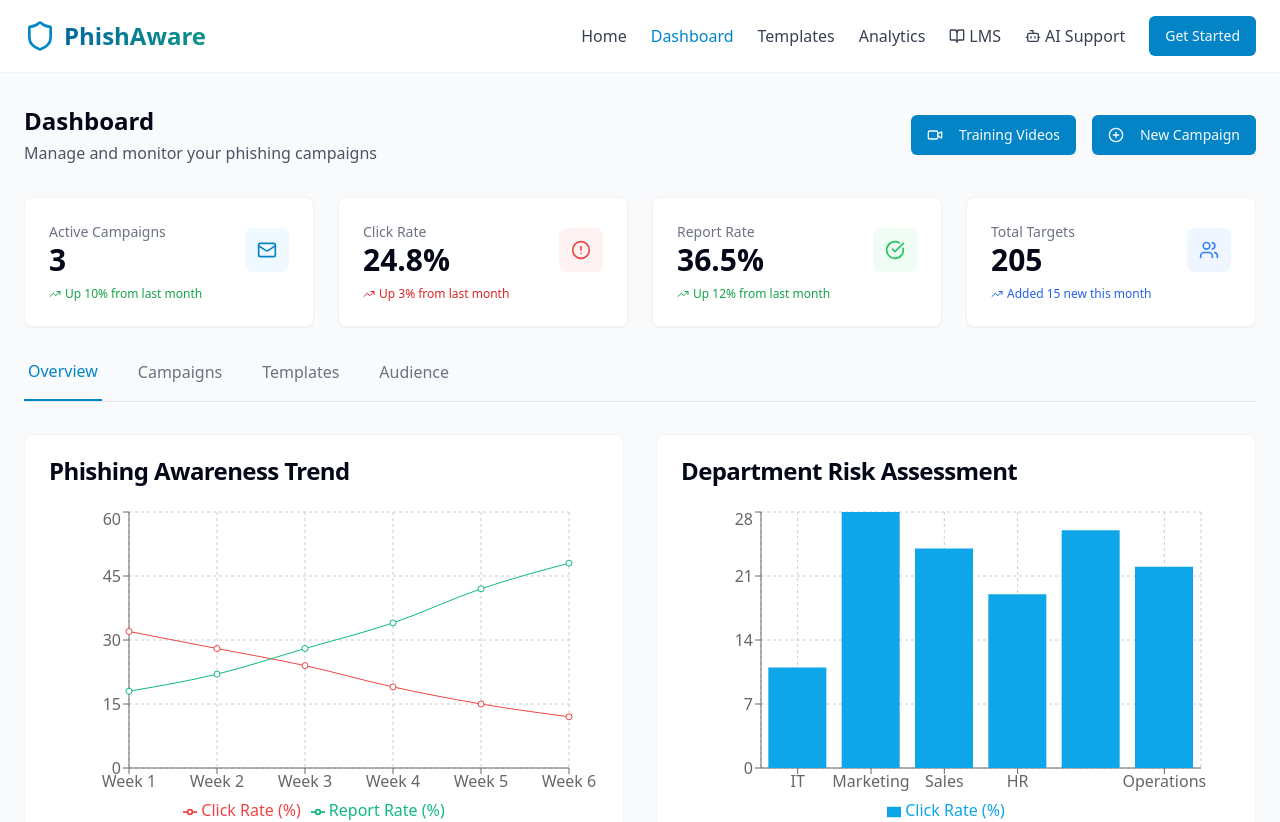
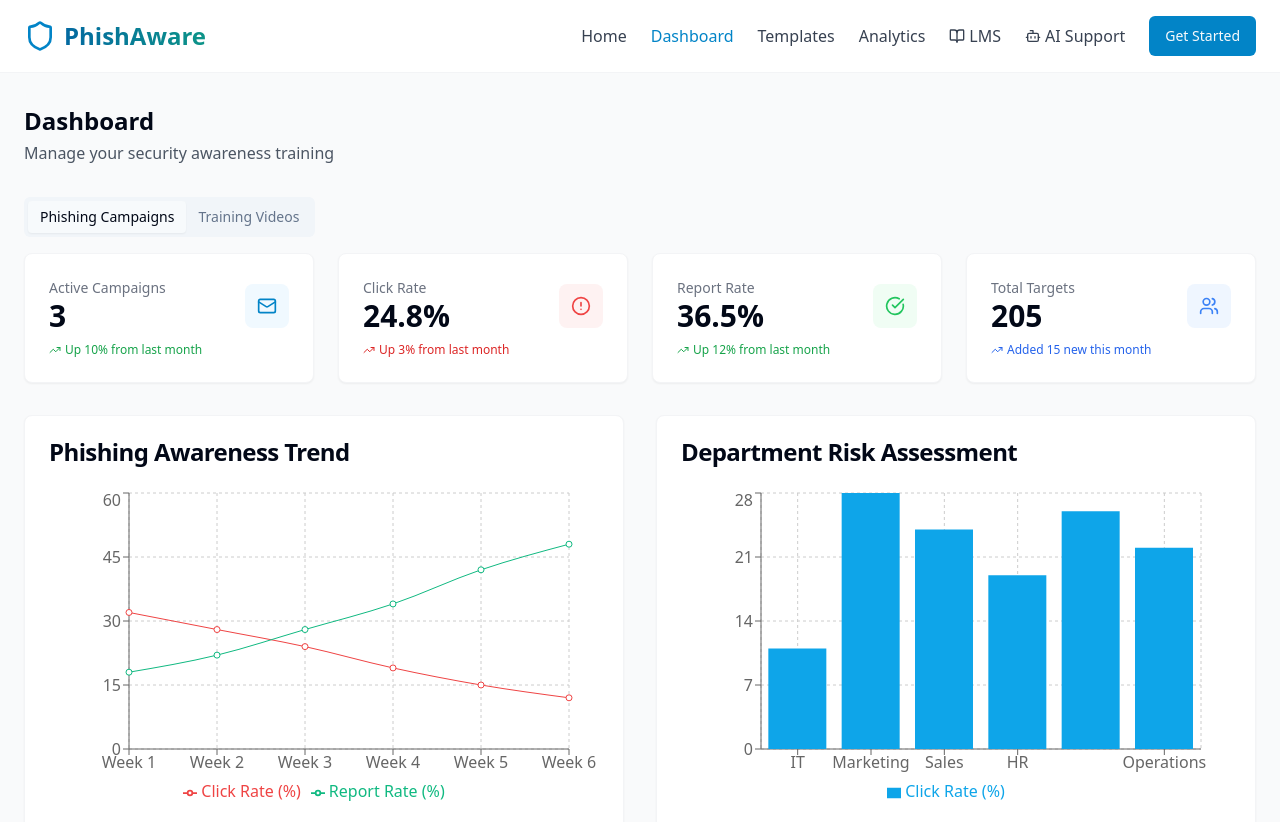
Before and after one commit to ebrahimElzook/phish-aware-academy-11, a React (Vite) app: page /dashboard in a window 1280 px wide. Shown: the top 822 px of the page. Built offline with nearby package versions, Linux system fonts and the light colour scheme.

Commit message:
Refactor: Split tabs and functions
Split the dashboard tabs and functions into separate components.

```diff
--- a/src/pages/Dashboard.tsx
+++ b/src/pages/Dashboard.tsx
@@ -2,6 +2,7 @@ import React, { useState } from 'react';
 import { Link } from 'react-router-dom';
 import { Button } from "@/components/ui/button";
 import { Card, CardContent, CardHeader, CardTitle } from "@/components/ui/card";
+import { Tabs, TabsList, TabsTrigger, TabsContent } from "@/components/ui/tabs";
 import {
   BarChart,
   LineChart,
@@ -70,7 +71,7 @@ const campaigns = [
 ];
 
 const Dashboard = () => {
-  const [activeTab, setActiveTab] = useState('overview');
+  const [activeTab, setActiveTab] = useState('phishing');
 
   return (
     <div className="min-h-screen flex flex-col">
@@ -82,21 +83,17 @@ const Dashboard = () => {
           <div className="flex flex-col md:flex-row justify-between items-start md:items-center mb-8">
             <div>
               <h1 className="text-2xl font-bold mb-1">Dashboard</h1>
-              <p className="text-gray-600">Manage and monitor your phishing campaigns</p>
-            </div>
-            <div className="mt-4 md:mt-0 flex gap-4">
-              <Button asChild className="bg-phish-600 hover:bg-phish-700">
-                <Link to="/lms-campaigns">
-                  <Video className="h-4 w-4 mr-2" />
-                  Training Videos
-                </Link>
-              </Button>
-              <Button className="bg-phish-600 hover:bg-phish-700">
-                <PlusCircle className="h-4 w-4 mr-2" /> New Campaign
-              </Button>
+              <p className="text-gray-600">Manage your security awareness training</p>
             </div>
           </div>
 
+          <Tabs defaultValue="phishing" className="space-y-4">
+            <TabsList>
+              <TabsTrigger value="phishing">Phishing Campaigns</TabsTrigger>
+              <TabsTrigger value="lms">Training Videos</TabsTrigger>
+            </TabsList>
+
+            <TabsContent value="phishing" className="space-y-4">
               {/* Stats Overview */}
               <div className="grid grid-cols-1 md:grid-cols-2 lg:grid-cols-4 gap-6 mb-8">
                 <Card className="border-gray-100">
@@ -172,55 +169,6 @@ const Dashboard = () => {
                 </Card>
               </div>
 
-          {/* Tabs */}
-          <div className="border-b border-gray-200 mb-8">
-            <div className="flex space-x-8">
-              <button
-                onClick={() => setActiveTab('overview')}
-                className={`pb-4 px-1 ${
-                  activeTab === 'overview'
-                    ? 'border-b-2 border-phish-600 text-phish-600'
-                    : 'text-gray-500 hover:text-gray-700'
-                } font-medium`}
-              >
-                Overview
-              </button>
-              <button
-                onClick={() => setActiveTab('campaigns')}
-                className={`pb-4 px-1 ${
-                  activeTab === 'campaigns'
-                    ? 'border-b-2 border-phish-600 text-phish-600'
-                    : 'text-gray-500 hover:text-gray-700'
-                } font-medium`}
-              >
-                Campaigns
-              </button>
-              <button
-                onClick={() => setActiveTab('templates')}
-                className={`pb-4 px-1 ${
-                  activeTab === 'templates'
-                    ? 'border-b-2 border-phish-600 text-phish-600'
-                    : 'text-gray-500 hover:text-gray-700'
-                } font-medium`}
-              >
-                Templates
-              </button>
-              <button
-                onClick={() => setActiveTab('audience')}
-                className={`pb-4 px-1 ${
-                  activeTab === 'audience'
-                    ? 'border-b-2 border-phish-600 text-phish-600'
-                    : 'text-gray-500 hover:text-gray-700'
-                } font-medium`}
-              >
-                Audience
-              </button>
-            </div>
-          </div>
-
-          {/* Content based on active tab */}
-          {activeTab === 'overview' && (
-            <div className="space-y-8">
               {/* Charts */}
               <div className="grid grid-cols-1 lg:grid-cols-2 gap-8">
                 <Card className="border-gray-100">
@@ -342,39 +290,61 @@ const Dashboard = () => {
                   </div>
                 </CardContent>
               </Card>
+            </TabsContent>
+
+            <TabsContent value="lms" className="space-y-4">
+              <div className="grid grid-cols-1 md:grid-cols-2 lg:grid-cols-4 gap-6 mb-8">
+                <Card className="border-gray-100">
+                  <CardContent className="p-6">
+                    <div className="flex items-center justify-between">
+                      <div>
+                        <p className="text-sm font-medium text-gray-500">Active Courses</p>
+                        <p className="text-3xl font-bold">5</p>
                       </div>
-          )}
+                      <div className="bg-blue-50 p-3 rounded-lg">
+                        <Video className="h-5 w-5 text-blue-500" />
+                      </div>
+                    </div>
+                  </CardContent>
+                </Card>
 
-          {/* Simplified placeholder content for other tabs */}
-          {activeTab === 'campaigns' && (
-            <div className="bg-white rounded-lg border border-gray-100 p-8 text-center">
-              <h3 className="text-xl font-semibold mb-2">Campaign Management</h3>
-              <p className="text-gray-600 mb-6">Create and manage your phishing simulation campaigns</p>
-              <Button className="bg-phish-600 hover:bg-phish-700">
-                <PlusCircle className="h-4 w-4 mr-2" /> Create New Campaign
+                <Card className="border-gray-100">
+                  <CardContent className="p-6">
+                    <div className="flex items-center justify-between">
+                      <div>
+                        <p className="text-sm font-medium text-gray-500">Enrolled Users</p>
+                        <p className="text-3xl font-bold">156</p>
+                      </div>
+                      <div className="bg-green-50 p-3 rounded-lg">
+                        <Users className="h-5 w-5 text-green-500" />
+                      </div>
+                    </div>
+                  </CardContent>
+                </Card>
+
+                <Card className="border-gray-100">
+                  <CardContent className="p-6">
+                    <div className="flex items-center justify-between">
+                      <div>
+                        <p className="text-sm font-medium text-gray-500">Completion Rate</p>
+                        <p className="text-3xl font-bold">72%</p>
+                      </div>
+                      <div className="bg-yellow-50 p-3 rounded-lg">
+                        <TrendingUp className="h-5 w-5 text-yellow-500" />
+                      </div>
+                    </div>
+                  </CardContent>
+                </Card>
+
+                <Button asChild className="h-full bg-phish-50 hover:bg-phish-100 text-phish-600">
+                  <Link to="/lms-campaigns" className="flex flex-col items-center justify-center gap-2">
+                    <Video className="h-6 w-6" />
+                    <span>View All Videos</span>
+                  </Link>
                 </Button>
               </div>
-          )}
-
-          {activeTab === 'templates' && (
-            <div className="bg-white rounded-lg border border-gray-100 p-8 text-center">
-              <h3 className="text-xl font-semibold mb-2">Phishing Templates</h3>
-              <p className="text-gray-600 mb-6">Browse and customize phishing email templates</p>
-              <Button className="bg-phish-600 hover:bg-phish-700">
-                <PlusCircle className="h-4 w-4 mr-2" /> Create New Template
-              </Button>
-            </div>
-          )}
-
-          {activeTab === 'audience' && (
-            <div className="bg-white rounded-lg border border-gray-100 p-8 text-center">
-              <h3 className="text-xl font-semibold mb-2">Target Audience</h3>
-              <p className="text-gray-600 mb-6">Manage your target groups and individual recipients</p>
-              <Button className="bg-phish-600 hover:bg-phish-700">
-                <PlusCircle className="h-4 w-4 mr-2" /> Add New Audience
-              </Button>
-            </div>
-          )}
+            </TabsContent>
+          </Tabs>
         </div>
       </div>
 
--- a/src/pages/Templates.tsx
+++ b/src/pages/Templates.tsx
@@ -1,12 +1,13 @@
-import React from 'react';
+import React, { useState } from 'react';
+import { Link } from 'react-router-dom';
 import { Button } from "@/components/ui/button";
 import { Card, CardContent, CardFooter } from "@/components/ui/card";
 import { Input } from "@/components/ui/input";
+import { Tabs, TabsList, TabsTrigger, TabsContent } from "@/components/ui/tabs";
 import { Search, PlusCircle, Mail, CreditCard, Gift, AlertTriangle, FileText, ShieldAlert, Share2, Briefcase } from 'lucide-react';
 import Navbar from '@/components/Navbar';
 import Footer from '@/components/Footer';
 import { useNavigate } from 'react-router-dom';
-import { Link } from 'react-router-dom';
 import Video from '@/components/Video';
 
 // Mock template data
@@ -96,9 +97,9 @@ const difficultyLevels = [
 ];
 
 const Templates = () => {
-  const [searchQuery, setSearchQuery] = React.useState('');
-  const [selectedCategory, setSelectedCategory] = React.useState('All');
-  const [selectedDifficulty, setSelectedDifficulty] = React.useState('All');
+  const [searchQuery, setSearchQuery] = useState('');
+  const [selectedCategory, setSelectedCategory] = useState('All');
+  const [selectedDifficulty, setSelectedDifficulty] = useState('All');
   const navigate = useNavigate();
 
   // Filter templates based on search and filters
@@ -125,26 +126,27 @@ const Templates = () => {
 
       <div className="flex-grow bg-gray-50 py-8 px-6">
         <div className="max-w-7xl mx-auto">
+          <Tabs defaultValue="phishing" className="space-y-4">
+            <TabsList>
+              <TabsTrigger value="phishing">Phishing Templates</TabsTrigger>
+              <TabsTrigger value="lms">Training Videos</TabsTrigger>
+            </TabsList>
+
+            <TabsContent value="phishing">
               {/* Header */}
               <div className="flex flex-col md:flex-row justify-between items-start md:items-center mb-8">
                 <div>
                   <h1 className="text-2xl font-bold mb-1">Phishing Templates</h1>
                   <p className="text-gray-600">Browse and customize templates for your phishing simulations</p>
                 </div>
-            <div className="mt-4 md:mt-0 flex gap-4">
-              <Button asChild variant="outline" className="border-phish-200 hover:bg-phish-50">
-                <Link to="/lms-campaigns">
-                  <Video className="h-4 w-4 mr-2" />
-                  Training Videos
-                </Link>
-              </Button>
+                <div className="mt-4 md:mt-0">
                   <Button className="bg-phish-600 hover:bg-phish-700" onClick={handleCreateTemplate}>
                     <PlusCircle className="h-4 w-4 mr-2" /> Create Custom Template
                   </Button>
                 </div>
               </div>
 
-          {/* Search and Filters */}
+              {/* Search and filters */}
               <div className="bg-white rounded-lg border border-gray-100 p-6 mb-8">
                 <div className="grid grid-cols-1 md:grid-cols-3 gap-4">
                   <div className="relative">
@@ -195,7 +197,7 @@ const Templates = () => {
                 </div>
               </div>
 
-          {/* Templates Grid */}
+              {/* Templates grid */}
               <div className="grid grid-cols-1 sm:grid-cols-2 lg:grid-cols-3 xl:grid-cols-4 gap-6">
                 {filteredTemplates.length > 0 ? (
                   filteredTemplates.map((template) => (
@@ -240,6 +242,38 @@ const Templates = () => {
                   </div>
                 )}
               </div>
+            </TabsContent>
+
+            <TabsContent value="lms">
+              <div className="flex flex-col md:flex-row justify-between items-start md:items-center mb-8">
+                <div>
+                  <h1 className="text-2xl font-bold mb-1">Training Videos</h1>
+                  <p className="text-gray-600">Manage and create video-based security awareness training</p>
+                </div>
+                <div className="mt-4 md:mt-0">
+                  <Button asChild variant="default" className="bg-phish-600 hover:bg-phish-700">
+                    <Link to="/lms-campaigns">
+                      <Video className="h-4 w-4 mr-2" />
+                      View All Videos
+                    </Link>
+                  </Button>
+                </div>
+              </div>
+
+              <Card className="text-center p-12">
+                <CardContent>
+                  <Video className="h-12 w-12 mx-auto mb-4 text-gray-400" />
+                  <h3 className="text-lg font-medium mb-2">Training Video Management</h3>
+                  <p className="text-gray-600 mb-6">
+                    Create and manage your video-based security awareness training materials
+                  </p>
+                  <Button asChild variant="default" className="bg-phish-600 hover:bg-phish-700">
+                    <Link to="/lms-campaigns">Go to Video Management</Link>
+                  </Button>
+                </CardContent>
+              </Card>
+            </TabsContent>
+          </Tabs>
         </div>
       </div>
 
```
Lines whose indentation alone changed are shown as unchanged.
